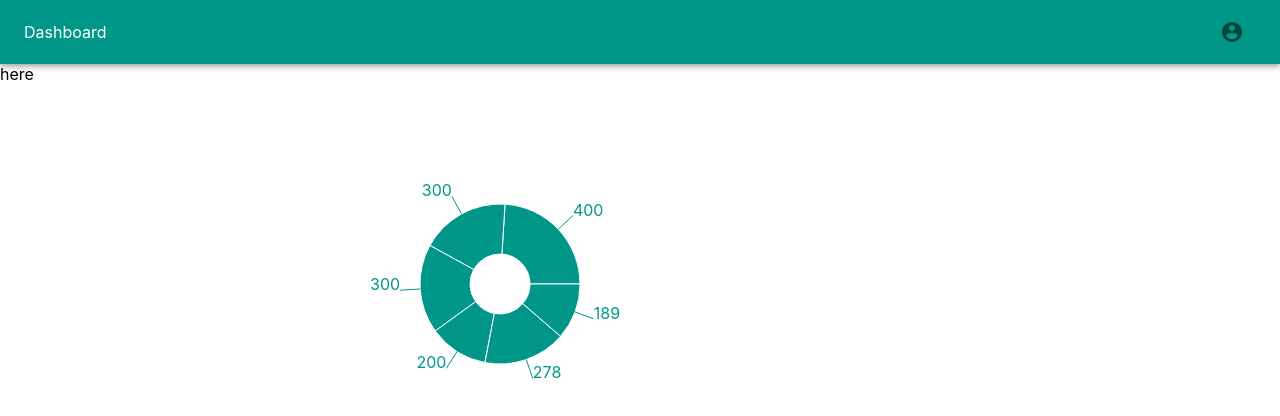
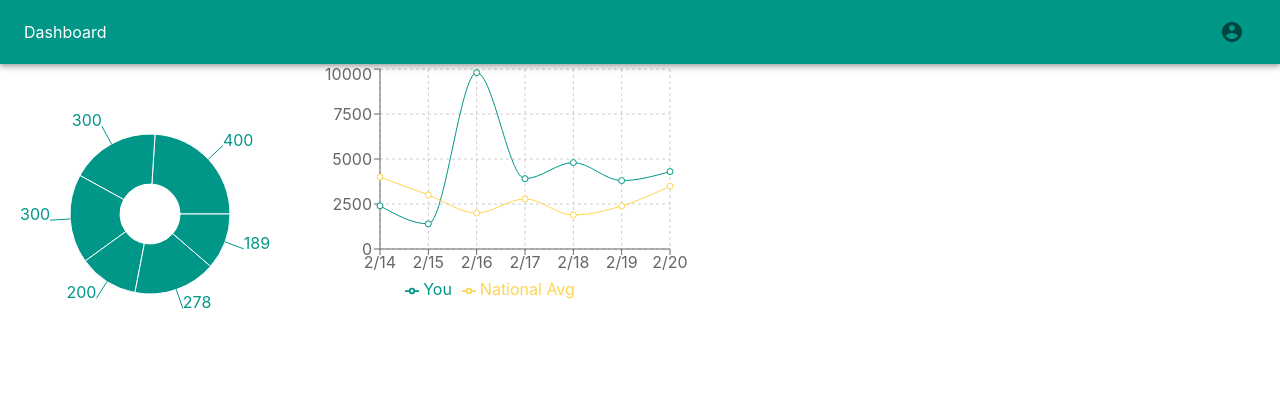
Before and after one commit to Yaffoman/SD_HACKS_2021_Frontend, a React (Create React App) app: page / in a window 1280 px wide. Shown: the top 416 px of the page. Built offline with nearby package versions, Linux system fonts and the light colour scheme.

Commit message:
created charts

```diff
--- /dev/null
+++ b/src/components/Charts/LineChart.js
@@ -0,0 +1,52 @@
+import React from "react";
+import {
+  LineChart,
+  Line,
+  XAxis,
+  YAxis,
+  CartesianGrid,
+  Tooltip,
+  Legend
+} from "recharts";
+import teal from "@material-ui/core/colors/teal";
+import amber from "@material-ui/core/colors/amber";
+
+/**
+ * Needs to be in the following format:
+ * [
+ *   date: "2/20/2021",
+ *   You: Number,
+ *   National Avg: Number,
+ * ]
+ */
+export default function Chart({ data }) {
+  const tealColor = teal[500]
+  const amberColor = amber[300]
+
+  return (
+    <LineChart
+      width={400}
+      height={240}
+      data={data}
+      margin={{
+        top: 5,
+        right: 30,
+        left: 20,
+        bottom: 5
+      }}
+    >
+      <CartesianGrid strokeDasharray="3 3" />
+      <XAxis dataKey="date" />
+      <YAxis />
+      <Tooltip />
+      <Legend />
+      <Line
+        type="monotone"
+        dataKey="You"
+        stroke={tealColor}
+        activeDot={{ r: 8 }}
+      />
+      <Line type="monotone" dataKey="National Avg" stroke={amberColor} />
+    </LineChart>
+  );
+}
--- a/src/components/PieChart/PieChart.js
+++ b/src/components/Charts/PieChart.js
@@ -10,21 +10,23 @@ import amber from "@material-ui/core/colors/amber";
  * ]
  * The pie chart will proportion the values (i.e. they don't need to add up to 100).
  */
-export default function Chart ({ data }) {
+export default function Chart ({ data, className }) {
   const tealColor = teal[500]
   const amberColor = amber[300]
 
   return (
-    <PieChart width={1000} height={400}>
+    <PieChart width={300} height={300}>
       <Pie
+        data={data}
         dataKey="value"
-        isAnimationActive={false}
-        data={data}
-        // cx={200}
-        // cy={200}
+        nameKey="label"
+        cx="50%"
+        cy="50%"
+        isAnimationActive={true}
         outerRadius={80}
         innerRadius={30}
         fill={tealColor}
+        className={className}
         label
       />
       <Tooltip />
--- a/src/pages/Dashboard/Dashboard.js
+++ b/src/pages/Dashboard/Dashboard.js
@@ -1,10 +1,12 @@
 import React from "react";
-import PieChart from "../../components/PieChart/PieChart";
+import PieChart from "../../components/Charts/PieChart";
+import LineChart from "../../components/Charts/LineChart";
+import { Grid } from "@material-ui/core";
 
 export default function Dashboard() {
   return (
-    <div>
-      here
+    <Grid container>
+      <Grid item justify="center">
         <PieChart
           data={[
             { label: "Group A", value: 400 },
@@ -15,6 +17,49 @@ export default function Dashboard() {
             { label: "Group F", value: 189 },
           ]}
         />
-    </div>
+      </Grid>
+
+      <Grid item>
+        <LineChart
+          data={[
+              {
+                date: "2/14",
+                'National Avg': 4000,
+                You: 2400,
+              },
+              {
+                date: "2/15",
+                'National Avg': 3000,
+                You: 1398,
+              },
+              {
+                date: "2/16",
+                'National Avg': 2000,
+                You: 9800,
+              },
+              {
+                date: "2/17",
+                'National Avg': 2780,
+                You: 3908,
+              },
+              {
+                date: "2/18",
+                'National Avg': 1890,
+                You: 4800,
+              },
+              {
+                date: "2/19",
+                'National Avg': 2390,
+                You: 3800,
+              },
+              {
+                date: "2/20",
+                'National Avg': 3490,
+                You: 4300,
+              }
+            ]}
+        />
+      </Grid>
+    </Grid>
   );
 }
```
Lines whose indentation alone changed are shown as unchanged.
